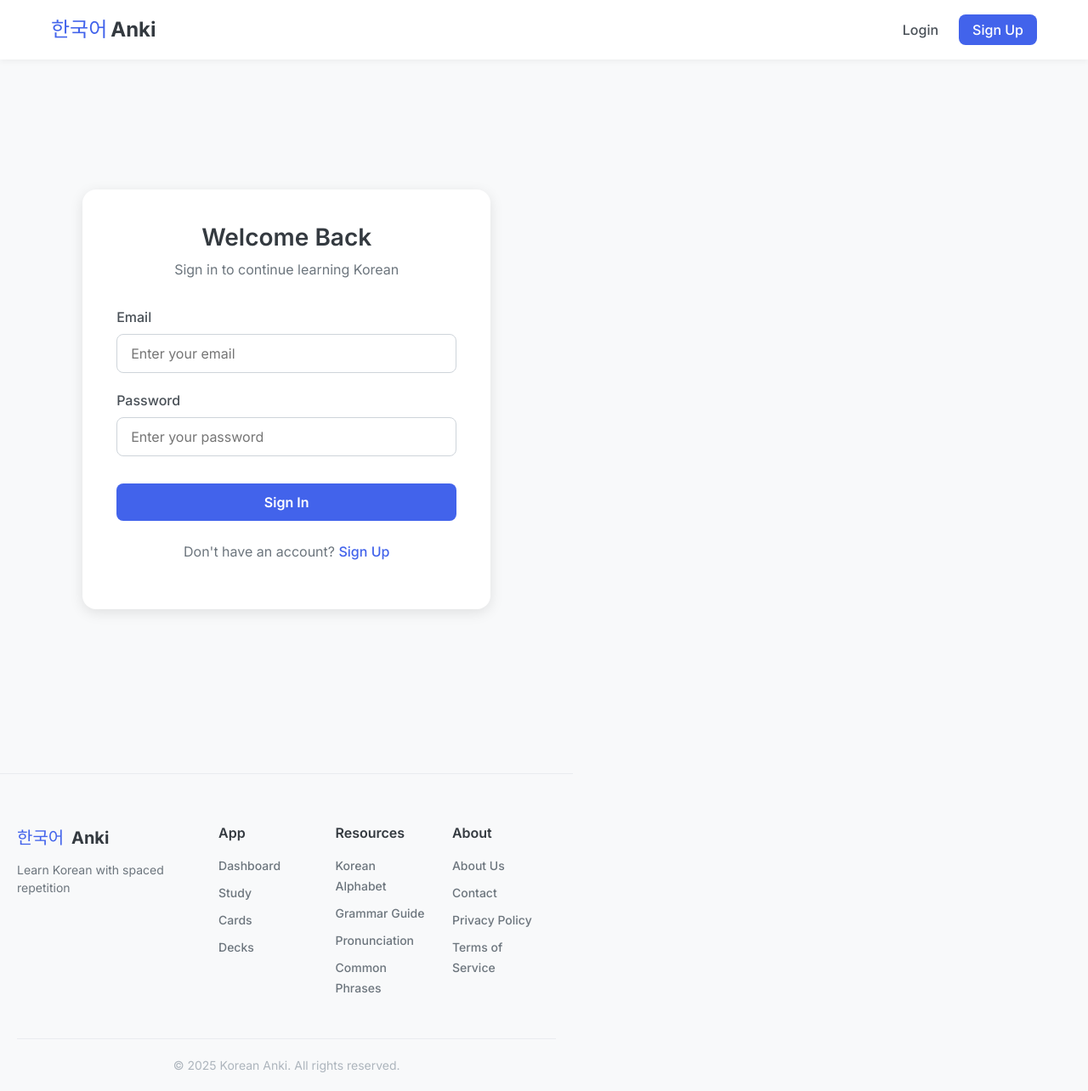
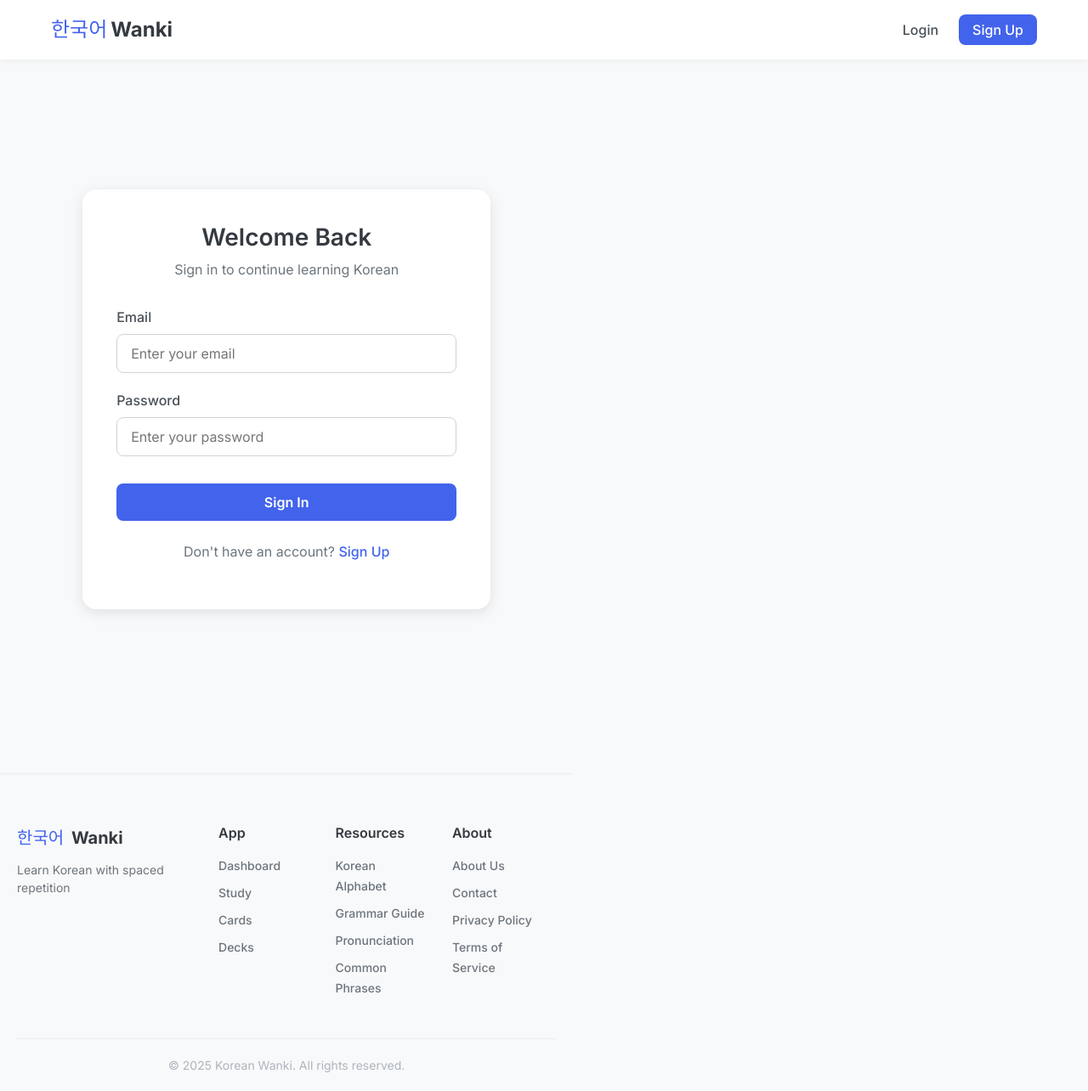
Before and after one commit to poliwoongbjj/korean-srs-app, a React (Vite) app in the folder client/: page /login in a window 1280 px wide. Shown: the whole page at 85% size. Built offline with nearby package versions, Linux system fonts and the light colour scheme.

Commit message:
Update the app name to Wanki throughout the frontend Header, Footer components and update the README.md file

```diff
--- a/client/src/components/common/Footer.jsx
+++ b/client/src/components/common/Footer.jsx
@@ -14,7 +14,7 @@ const Footer = () => {
           <div className="footer-logo">
             <Link to="/">
               <span className="logo-text">한국어</span>{" "}
-              <span className="logo-app">Anki</span>
+              <span className="logo-app">Wanki</span>
             </Link>
             <p>Learn Korean with spaced repetition</p>
           </div>
@@ -77,7 +77,7 @@ const Footer = () => {
         </div>
 
         <div className="footer-bottom">
-          <p>&copy; {currentYear} Korean Anki. All rights reserved.</p>
+          <p>&copy; {currentYear} Korean Wanki. All rights reserved.</p>
         </div>
       </div>
     </footer>
--- a/client/src/components/common/Header.jsx
+++ b/client/src/components/common/Header.jsx
@@ -2,7 +2,7 @@
 
 import React, { useState } from "react";
 import { Link, useNavigate } from "react-router-dom";
-import { useAuth } from "@contexts/AuthContext";
+import { useAuth } from "@/contexts/AuthContext";
 import "./Header.css";
 
 const Header = () => {
@@ -29,7 +29,7 @@ const Header = () => {
           <div className="logo">
             <Link to={isAuthenticated ? "/dashboard" : "/"}>
               <span className="logo-text">한국어</span>{" "}
-              <span className="logo-app">Anki</span>
+              <span className="logo-app">Wanki</span>
             </Link>
           </div>
 
```
Also changed, not shown: 1 other file (tests, documents, lock files or other folders).
